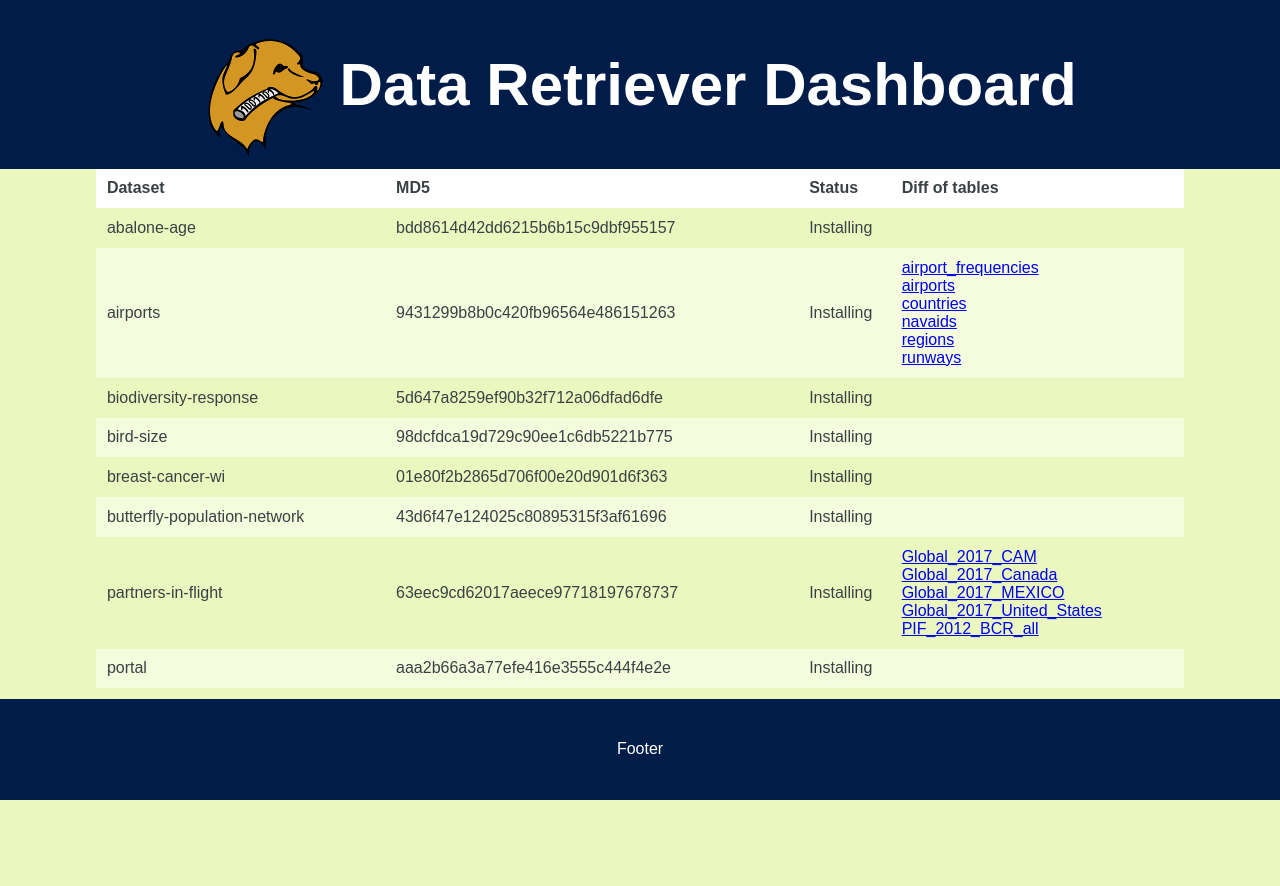
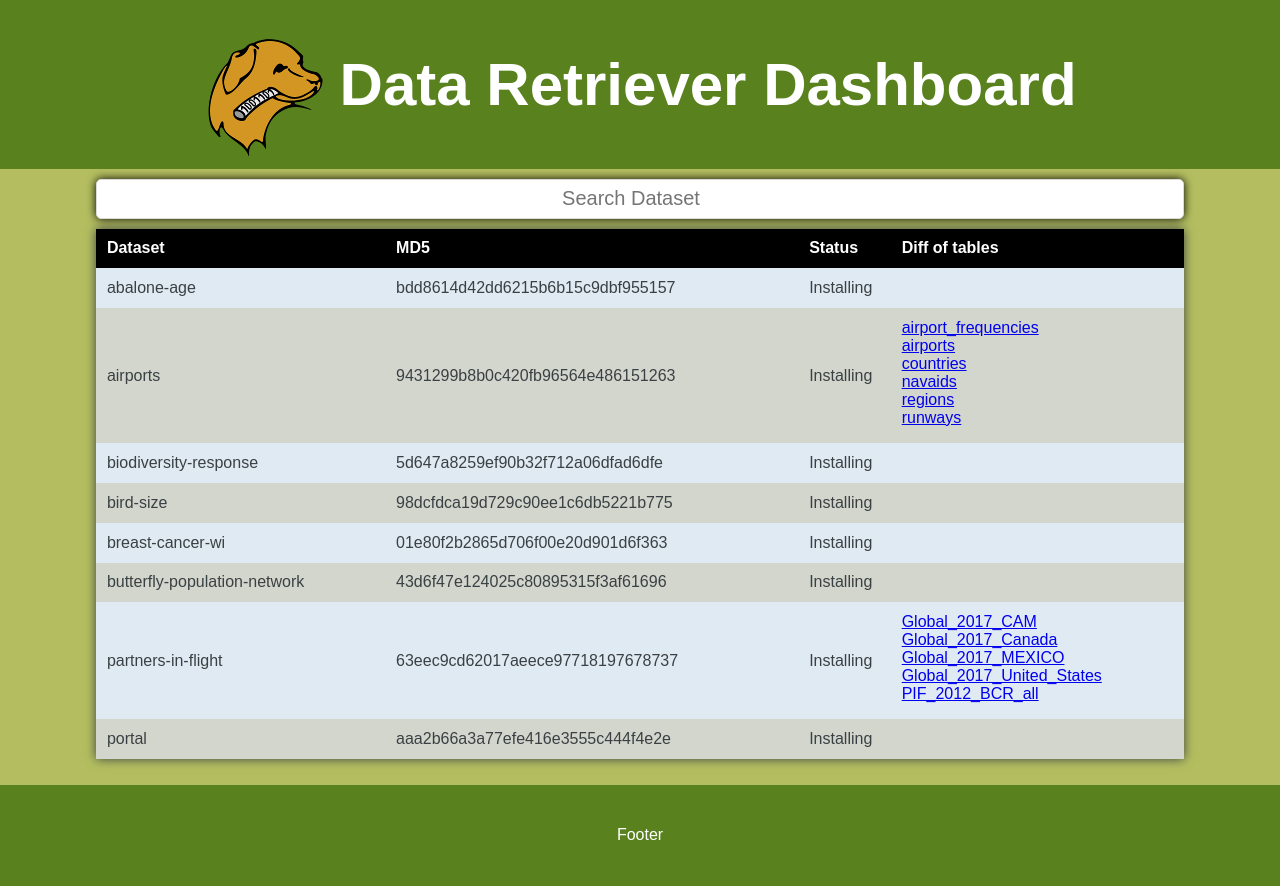
Before and after one commit to weecology/retrieverdash, a Django app: page / in a window 1280 px wide. Before the commit the page ends 800 px from the top, so only its background shows below. Run offline with Django 3.2, Linux system fonts and the light colour scheme.

Commit message:
Improve design and add search field

```diff
--- a/retrieverdash/templates/new_dashboard.html
+++ b/retrieverdash/templates/new_dashboard.html
@@ -5,7 +5,7 @@
     <title>Data Retriever Dashboard</title>
     <meta charset="utf-8">
     <meta name="viewport" content="width=device-width, initial-scale=1">
-    <link rel="icon" href="{%static 'image/logo_small.png' %}">
+    <link rel="shortcut icon" href="{%static 'image/logo_small.png' %}" type="image/png">
     <style>
         * {
             box-sizing: border-box;
@@ -24,7 +24,7 @@
         }
 
         .header {
-            background-color: #001D4A;
+            background-color: #59821e;
             text-align: center;
             font-size: 2.5em;
         }
@@ -44,12 +44,12 @@
 
         .content {
             flex: 1;
-            background-color: #EAF8BF;
+            background-color: #b4be60;
             color: #3a4144;
         }
 
         .footer {
-            background-color: #001D4A;
+            background-color: #59821e;
             padding: 2%;
             text-align: center;
             width: 100%;
@@ -61,6 +61,8 @@
             border-collapse: collapse;
             width: 85%;
             margin: auto;
+            margin-bottom: 2%;
+            box-shadow: 0 0 10px;
         }
 
         th, td {
@@ -69,15 +71,56 @@
         }
 
         tr:nth-child(odd) td {
-            background: rgba(255, 255, 255, 0.466);
+            background: #d3d6cd;
+        }
+
+        tr:nth-child(even) {
+            background: #e0eaf3;
         }
 
         th {
-            background: #ffffff;
+            background: #000000;
+            color: #ffffff;
+        }
+
+        .tableContainer {
+            overflow-x: auto;
+            text-align: center;
+        }
+
+        #search {
+            border: 1px solid #DADADA;
+            margin-top: 10px;
+            margin-bottom: 10px;
+            width: 85%;
+            height: 40px;
+            font-size: 20px;
+            box-shadow: 0 0 10px;
+            border-radius: 5px;
+            text-align: center;
         }
 
         }
     </style>
+    <script>
+        function searchFunction() {
+            var input, filter, table, tr, td, i;
+            input = document.getElementById("search");
+            filter = input.value.toUpperCase();
+            table = document.getElementById("datasetTable");
+            tr = table.getElementsByTagName("tr");
+            for (i = 0; i < tr.length; i++) {
+                td = tr[i].getElementsByTagName("td")[0];
+                if (td) {
+                    if (td.innerHTML.toUpperCase().indexOf(filter) > -1) {
+                        tr[i].style.display = "";
+                    } else {
+                        tr[i].style.display = "none";
+                    }
+                }
+            }
+        }
+    </script>
 </head>
 <body>
 
@@ -91,9 +134,9 @@
 </div>
 
 <div class="content">
-    <div style="overflow-x: auto">
-
-        <table>
+    <div class="tableContainer">
+        <input type="search" id="search" onkeyup="searchFunction()" placeholder="Search Dataset">
+        <table id="datasetTable">
             <tr>
                 <th>Dataset</th>
                 <th>MD5</th>
```
